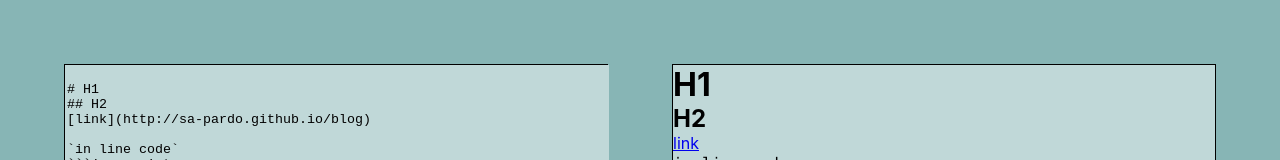
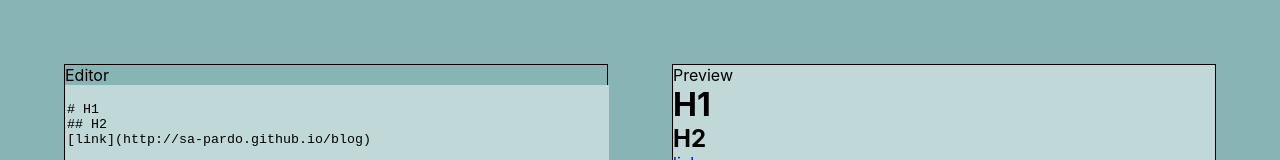
Before and after one commit to sa-pardo/markdown-previewer, a React (Create React App) app: page / in a window 1280 px wide. Shown: the top 160 px of the page. Built offline with nearby package versions, Linux system fonts and the light colour scheme.

Commit message:
add header for preview and editor

```diff
--- a/src/Editor.js
+++ b/src/Editor.js
@@ -3,6 +3,7 @@ import React from 'react'
 export default function Editor(props) {
   return (
     <div id="editor-container">
+      <div id="header">Editor</div>
       <textarea id="editor" defaultValue={props.input} onChange={props.onChange}>
       </textarea>
     </div>
--- a/src/Previewer.js
+++ b/src/Previewer.js
@@ -9,6 +9,7 @@ export default function Previewer(props) {;
   const parsedInput = marked(props.input);
   return (
     <div id="previewer-container">
+      <div id="header">Preview</div>
       <div id="preview" dangerouslySetInnerHTML={{__html: parsedInput}}>
       </div>
     </div>
```
